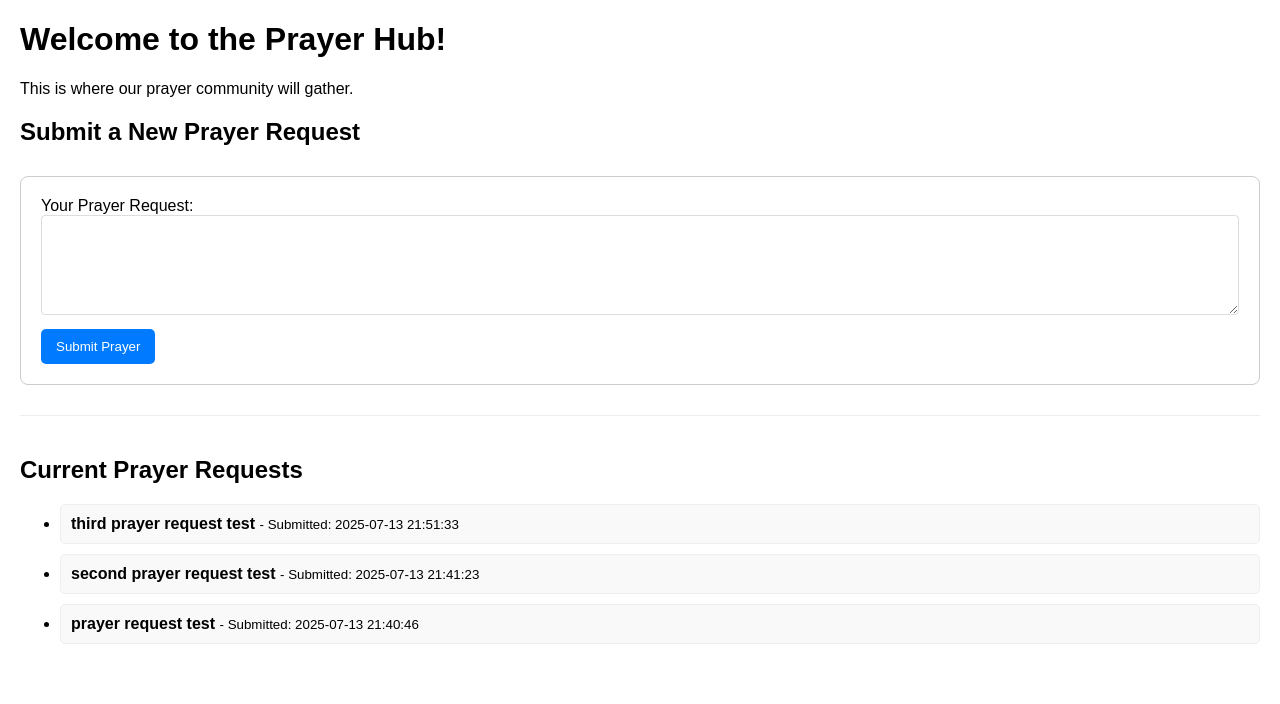
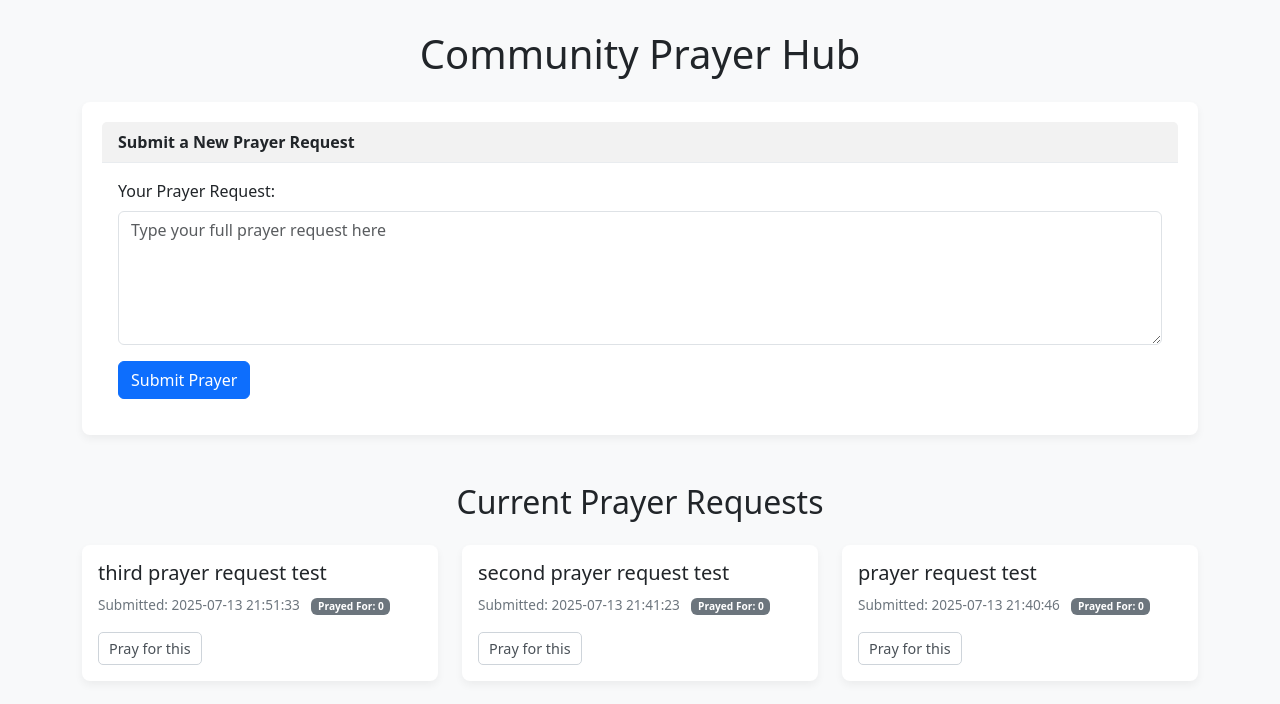
Before and after one commit to dwightwpursuit/prayer_hub_project, a Flask app: page / in a window 1280 px wide. Shown: the top 704 px of the page. Run offline with Flask 3, Linux system fonts and the light colour scheme; data comes from the database, SQL or seed files in the repository.

Commit message:
UI: Implemented Bootstrap and redesigned homepage layout for prayer requests

```diff
--- a/templates/home.html
+++ b/templates/home.html
@@ -4,42 +4,66 @@
     <meta charset="UTF-8">
     <meta name="viewport" content="width=device-width, initial-scale=1.0">
     <title>Prayer Hub</title>
+    <link href="https://cdn.jsdelivr.net/npm/bootstrap@5.3.3/dist/css/bootstrap.min.css" rel="stylesheet" integrity="sha384-QWTKZyjpPEjISv5WaRU9OFeRpok6YctnYmDr5pNlyT2bRjXh0JMhjY6hW+ALEwIH" crossorigin="anonymous">
     <style>
-        body { font-family: sans-serif; margin: 20px; }
-        form { margin-top: 30px; padding: 20px; border: 1px solid #ccc; border-radius: 8px; margin-bottom: 30px; }
-        textarea { width: 100%; height: 100px; margin-bottom: 10px; padding: 8px; border: 1px solid #ddd; border-radius: 4px; box-sizing: border-box; }
-        button { padding: 10px 15px; background-color: #007bff; color: white; border: none; border-radius: 5px; cursor: pointer; }
-        button:hover { background-color: #0056b3; }
-        .prayer-list { margin-top: 20px; border-top: 1px solid #eee; padding-top: 20px; }
-        .prayer-item { background-color: #f9f9f9; border: 1px solid #eee; padding: 10px; margin-bottom: 10px; border-radius: 5px; }
+        body { background-color: #f8f9fa; }
+        .container { margin-top: 30px; }
+        .card { margin-bottom: 20px; border: none; border-radius: 8px; box-shadow: 0 4px 8px rgba(0,0,0,.05); }
+        .card-header { background-color: #f2f2f2; border-bottom: 1px solid #e9ecef; font-weight: bold; }
+        .form-card { background-color: #ffffff; padding: 20px; }
+        .prayer-item-card .card-body { position: relative; }
+        .prayer-meta { font-size: 0.85em; color: #6c757d; margin-top: 10px; }
+        .prayer-meta .badge { margin-left: 5px; }
+        .btn-light-outline { border: 1px solid #ced4da; color: #495057; background-color: #fff; padding: 5px 10px; border-radius: 5px; font-size: 0.9em; }
+        .btn-light-outline:hover { background-color: #f8f9fa; }
     </style>
 </head>
 <body>
-    <h1>Welcome to the Prayer Hub!</h1>
-    <p>This is where our prayer community will gather.</p>
+    <div class="container">
+        <h1 class="my-4 text-center">Community Prayer Hub</h1>
 
-    <h2>Submit a New Prayer Request</h2>
+        <div class="card form-card mb-5">
+            <div class="card-header">
+                Submit a New Prayer Request
+            </div>
+            <div class="card-body">
                 <form action="/submit_request" method="POST">
-        <label for="request_text">Your Prayer Request:</label><br>
-        <textarea id="request_text" name="request_text" rows="5" required></textarea><br>
-        <button type="submit">Submit Prayer</button>
+                    <div class="mb-3">
+                        <label for="request_text" class="form-label">Your Prayer Request:</label>
+                        <textarea class="form-control" id="request_text" name="request_text" rows="5" required placeholder="Type your full prayer request here"></textarea>
+                    </div>
+                    <button type="submit" class="btn btn-primary">Submit Prayer</button>
                 </form>
+            </div>
+        </div>
 
-    <div class="prayer-list">
-        <h2>Current Prayer Requests</h2>
+        <h2 class="mb-4 text-center">Current Prayer Requests</h2>
+
+        <div class="row">
             {% if requests %}
-            <ul>
                 {% for request in requests %}
-                <li class="prayer-item">
-                    <strong>{{ request.request_text }}</strong> {# Display the actual text #}
-                    <small> - Submitted: {{ request.timestamp }}</small> {# Display the timestamp #}
-                </li>
+                    <div class="col-md-6 col-lg-4"> {# Use Bootstrap grid system for columns #}
+                        <div class="card prayer-item-card">
+                            <div class="card-body">
+                                <h5 class="card-title">{{ request.request_text }}</h5>
+                                <div class="prayer-meta">
+                                    Submitted: {{ request.timestamp }}
+                                    {# Placeholder for 'Prayed For' badge - will be implemented later #}
+                                    <span class="badge bg-secondary ms-2">Prayed For: 0</span>
+                                </div>
+                                {# Placeholder for 'Prayed For' button - will be implemented later #}
+                                <button class="btn btn-light-outline mt-3">Pray for this</button>
+                            </div>
+                        </div>
+                    </div>
                 {% endfor %}
-            </ul>
             {% else %}
-            <p>No prayer requests submitted yet. Be the first!</p>
+                <p class="text-center">No prayer requests submitted yet. Be the first!</p>
             {% endif %}
         </div>
 
+    </div>
+
+    <script src="https://cdn.jsdelivr.net/npm/bootstrap@5.3.3/dist/js/bootstrap.bundle.min.js" integrity="sha384-YvpcrYf0tY3lHB60NNkmXc5s9fDVZLESaAA55NDzOxhy9GkcIdslK1eN7N6jIeHz" crossorigin="anonymous"></script>
 </body>
 </html>
```
Lines whose indentation alone changed are shown as unchanged.
